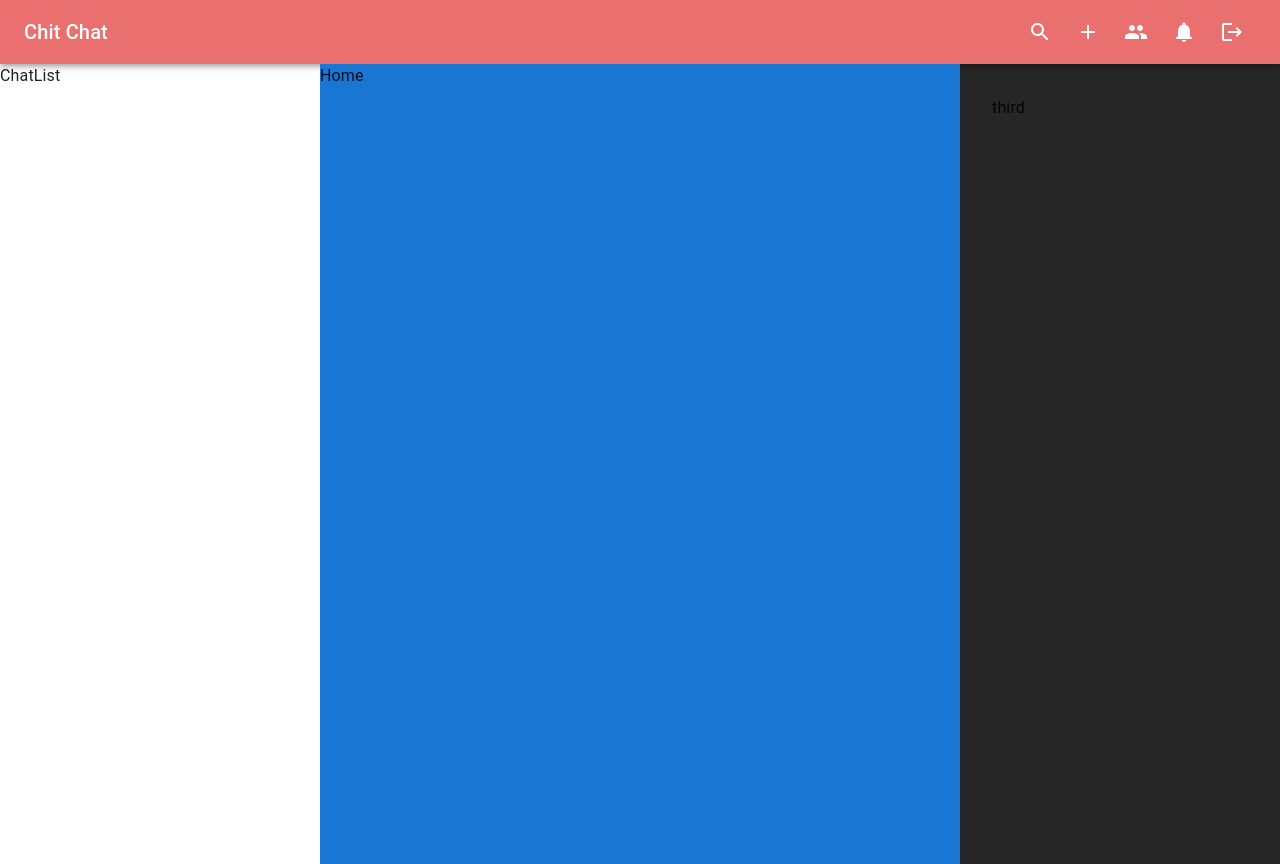
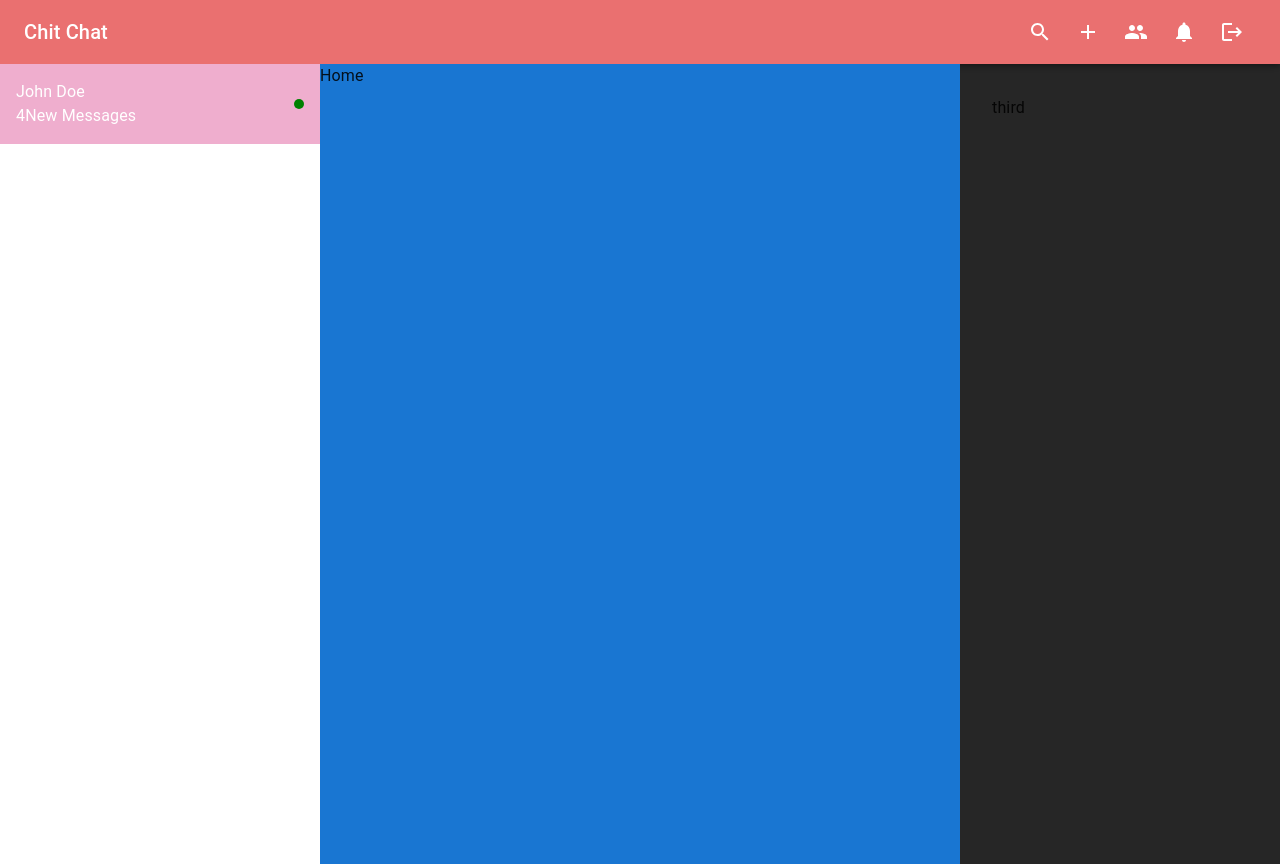
Before and after one commit to pradyotsrivastava/Chit-Chat-SocialMedia, a React app in the folder client/: page / in a window 1280 px wide. Built offline with nearby package versions, Linux system fonts and the light colour scheme; the HTML template or start-up script is replaced by a standard one.

Commit message:
online show

```diff
--- a/client/src/components/layout/AppLayout.jsx
+++ b/client/src/components/layout/AppLayout.jsx
@@ -3,6 +3,7 @@
 import Title from "../../shared/Title";
 import { Grid } from "@mui/material";
 import ChatList from "../specific/ChatList";
+import { sampleChats } from "../../constants/sampleData";
 
 const AppLayout = () => (WrappedComponent) => {
   return (props) => {
@@ -19,7 +20,12 @@
             sx={{ display: { xs: "none", sm: "block" } }}
             height={"100%"}
           >
-            <ChatList />
+            <ChatList
+              chats={sampleChats}
+              chatId={"1"}
+              newMessagesAlert={[{ chatId: "1", count: 4 }]}
+              onlineUsers={["1", "2"]}
+            />
           </Grid>
           <Grid
             item
--- a/client/src/components/specific/ChatList.jsx
+++ b/client/src/components/specific/ChatList.jsx
@@ -1,7 +1,45 @@
+import { Stack } from "@mui/material";
 import React from "react";
+import ChatItem from "../../shared/ChatItem";
 
-const ChatList = () => {
-  return <div>ChatList</div>;
+const ChatList = ({
+  w = "100%",
+  chats = [],
+  chatId,
+  onlineUsers = [],
+  newMessagesAlert = [
+    {
+      chatId: "",
+      count: 0,
+    },
+  ],
+  handleDeleteChat,
+}) => {
+  return (
+    <Stack width={w} direction={"column"}>
+      {chats?.map((data, index) => {
+        const { avatar, _id, name, groupChat, members } = data;
+        const newMessageAlert = newMessagesAlert.find(
+          ({ chatId }) => chatId === _id
+        );
+        const isOnline = members?.some((member) => onlineUsers.includes(_id));
+        return (
+          <ChatItem
+            index={index}
+            newMessageAlert={newMessageAlert}
+            isOnline={isOnline}
+            avatar={avatar}
+            name={name}
+            _id={_id}
+            key={_id}
+            groupChat={groupChat}
+            sameSender={chatId === _id}
+            handleDeleteChatOpen={handleDeleteChat}
+          />
+        );
+      })}
+    </Stack>
+  );
 };
 
 export default ChatList;
--- a/client/src/components/styles/StyledComponents.jsx
+++ b/client/src/components/styles/StyledComponents.jsx
@@ -1,4 +1,5 @@
 import { styled } from "@mui/material";
+import { Link as LinkComoonent } from "react-router-dom";
 
 export const VisuallyHiddenInput = styled("input")({
   border: 0,
@@ -11,3 +12,11 @@
   whiteSpace: "nowrap",
   width: 1,
 });
+
+export const Link = styled(LinkComoonent)`
+  text-decoration: none;
+  color: #efaece;
+  &:hover {
+    background-color: #f0f0f0;
+  }
+`;
--- /dev/null
+++ b/client/src/constants/sampleData.js
@@ -0,0 +1,9 @@
+export const sampleChats = [
+  {
+    avatar: ["https://www.w3schools.com/w3images/avatar2.png"],
+    name: "John Doe",
+    _id: "1",
+    groupChat: false,
+    members: ["1", "2"],
+  },
+];
--- a/client/src/shared/ChatItem.jsx
+++ b/client/src/shared/ChatItem.jsx
@@ -1,7 +1,61 @@
-import React from "react";
+import { Box, Stack, Typography } from "@mui/material";
+import React, { memo } from "react";
+import { Link } from "../components/styles/StyledComponents";
 
-const ChatItem = () => {
-  return <div>ChatItem</div>;
+const ChatItem = ({
+  avatar = [],
+  name,
+  _id,
+  groupChat = false,
+  sameSender,
+  isOnline,
+  newMessageAlert,
+  index = 0,
+  handleDeleteChatOpen,
+}) => {
+  return (
+    <Link
+      to={`/chat/${_id}`}
+      onContextMenu={(e) => handleDeleteChatOpen(e, _id, groupChat)}
+    >
+      <div
+        style={{
+          display: "flex",
+          gap: "1rem",
+          alignItems: "center",
+          padding: "1rem",
+          backgroundColor: sameSender ? "#efaece" : "unset",
+          color: sameSender ? "white" : "unset",
+          position: "relative",
+        }}
+      >
+        {/* AVATAR CARD */}
+
+        <Stack>
+          <Typography>{name}</Typography>
+          {newMessageAlert && (
+            <Typography>{newMessageAlert.count}New Messages</Typography>
+          )}
+        </Stack>
+
+        {isOnline && (
+          <Box
+            sx={{
+              width: "10px",
+              height: "10px",
+              borderRadius: "50%",
+              // color: "red",
+              backgroundColor: "green",
+              position: "absolute",
+              top: "50%",
+              right: "1rem",
+              transform: "translateY(-50%)",
+            }}
+          />
+        )}
+      </div>
+    </Link>
+  );
 };
 
-export default ChatItem;
+export default memo(ChatItem);
```
